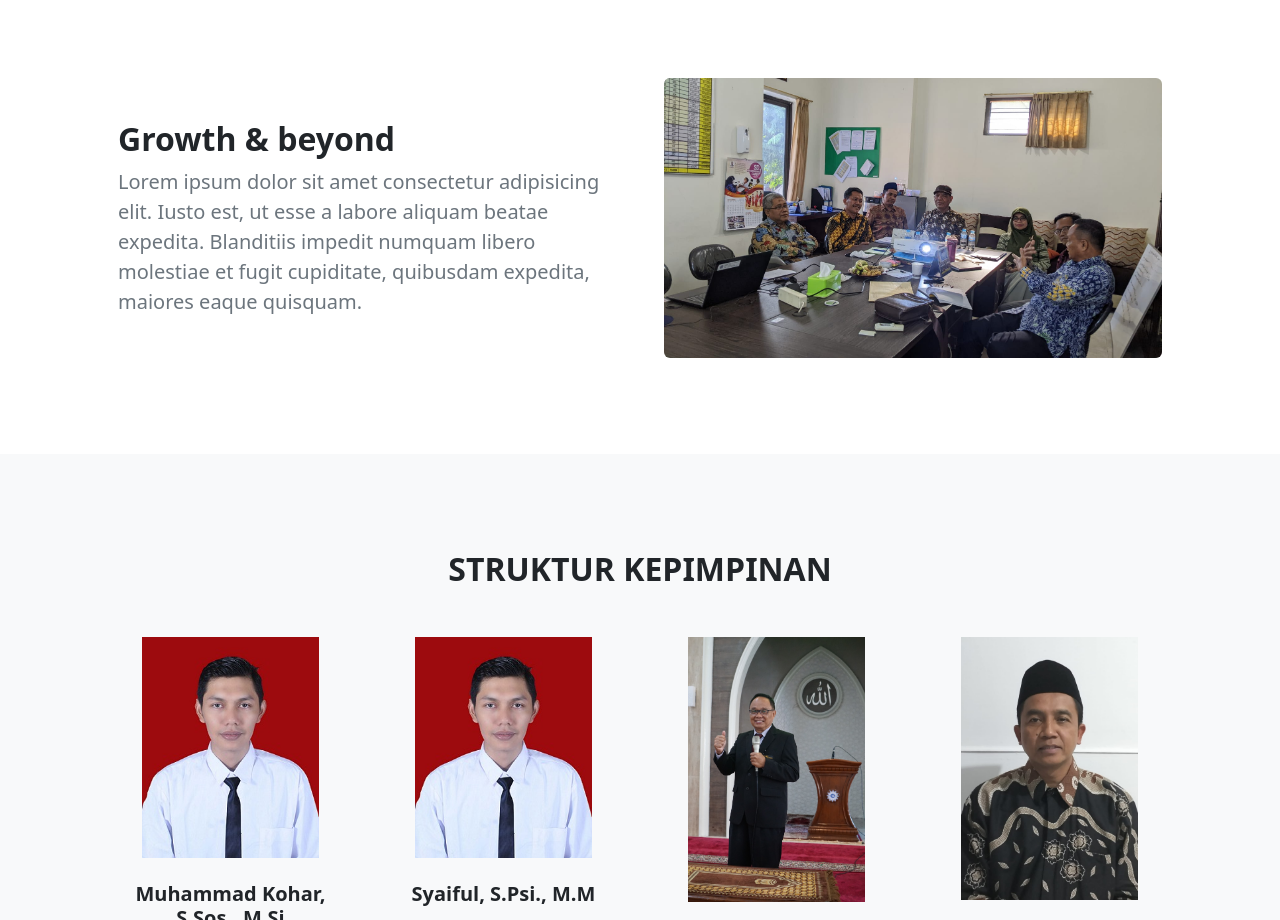
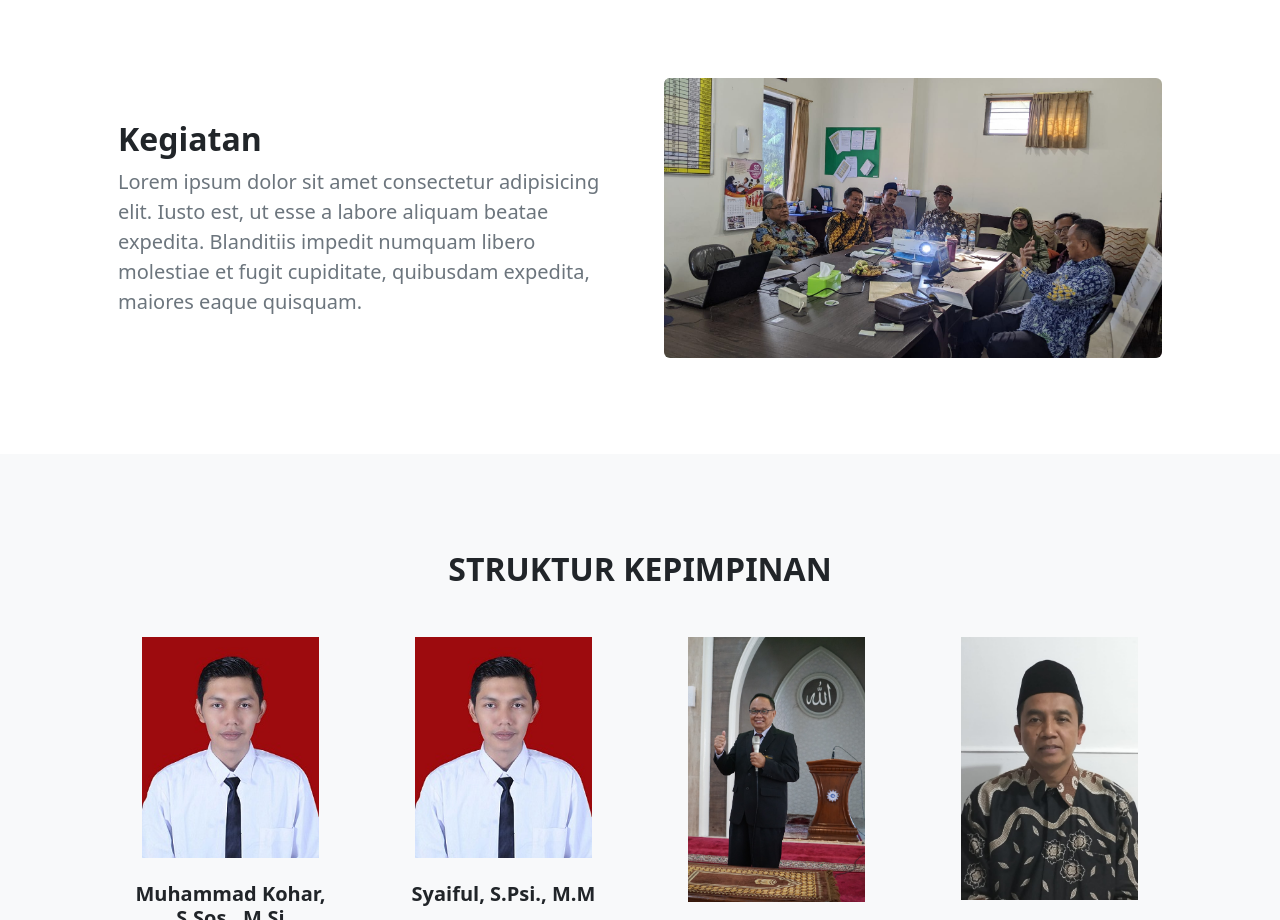
Before and after one commit to dikiarmanda/dikdasmen, a plain HTML site: page about.html in a window 1280 px wide. Shown: the part 1000-1920 px from the top of the page. Drawn offline with nearby package versions, Linux system fonts and the light colour scheme.

Commit message:
update tittle

```diff
--- a/about.html
+++ b/about.html
@@ -78,7 +78,7 @@
                     <div class="row gx-5 align-items-center">
                         <div class="col-lg-6 order-first order-lg-last"><img class="img-fluid rounded mb-5 mb-lg-0" src="rapat.jpeg" alt="..." /></div>
                         <div class="col-lg-6">
-                            <h2 class="fw-bolder">Growth &amp; beyond</h2>
+                            <h2 class="fw-bolder">Kegiatan</h2>
                             <p class="lead fw-normal text-muted mb-0">Lorem ipsum dolor sit amet consectetur adipisicing elit. Iusto est, ut esse a labore aliquam beatae expedita. Blanditiis impedit numquam libero molestiae et fugit cupiditate, quibusdam expedita, maiores eaque quisquam.</p>
                         </div>
                     </div>
```
